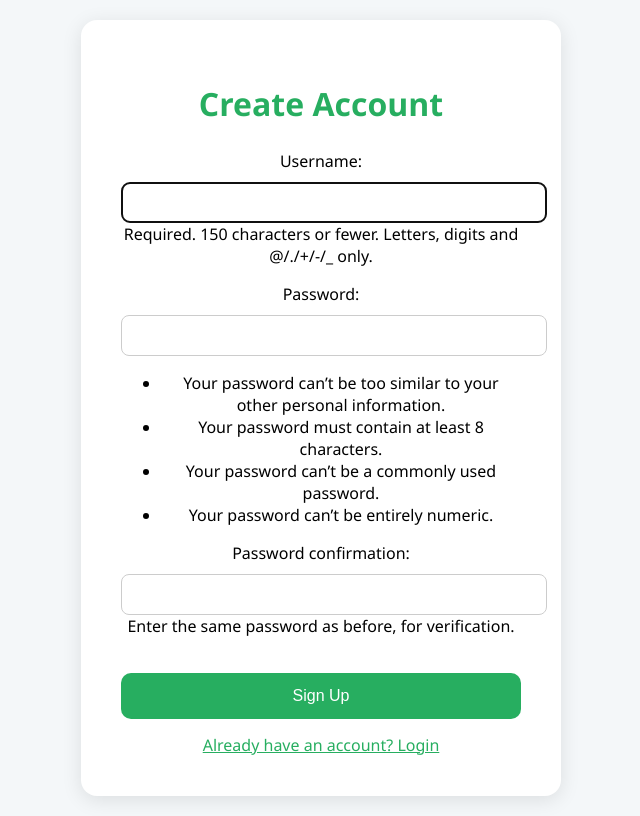
After one commit to EimearCrowley/Carbon-Footprint-Webapp-for-MTU, a Django app: page /accounts/signup/ in a window 1280 px wide. The commit adds this page. Shown: the whole page, without its empty margins (319-959 px from the left). Run offline with Django 5.2, Linux system fonts and the light colour scheme.

Commit message:
Addition of User accounts log in and sign up

```diff
--- /dev/null
+++ b/carbon_footprint_app/carbon_app/templates/Registration/signup.html
@@ -0,0 +1,81 @@
+<!DOCTYPE html>
+<html>
+<head>
+    <title>Sign Up</title>
+
+    <style>
+        body {
+            font-family: 'Segoe UI', sans-serif;
+            background-color: #f4f7f9;
+            display: flex;
+            justify-content: center;
+            align-items: center;
+            height: 100vh;
+        }
+
+        .container {
+            background: white;
+            padding: 40px;
+            border-radius: 16px;
+            width: 400px;
+            box-shadow: 0 4px 20px rgba(0,0,0,0.1);
+            text-align: center;
+        }
+
+        h1 {
+            color: #27ae60;
+            margin-bottom: 25px;
+        }
+
+        form input {
+            width: 100%;
+            padding: 12px;
+            margin-top: 10px;
+            border-radius: 8px;
+            border: 1px solid #ccc;
+        }
+
+        button {
+            margin-top: 20px;
+            width: 100%;
+            padding: 14px;
+            background-color: #27ae60;
+            border: none;
+            color: white;
+            font-size: 16px;
+            border-radius: 10px;
+            cursor: pointer;
+        }
+
+        button:hover {
+            background-color: #219150;
+        }
+
+        a {
+            display: block;
+            margin-top: 15px;
+            color: #27ae60;
+        }
+    </style>
+
+</head>
+
+<body>
+
+<div class="container">
+
+    <h1>Create Account</h1>
+
+    <form method="post">
+        {% csrf_token %}
+        {{ form.as_p }}
+
+        <button type="submit">Sign Up</button>
+    </form>
+
+    <a href="/accounts/login/">Already have an account? Login</a>
+
+</div>
+
+</body>
+</html>
--- a/carbon_footprint_app/carbon_app/urls.py
+++ b/carbon_footprint_app/carbon_app/urls.py
@@ -1,8 +1,17 @@
-from django.urls import path
-from . import views
-
+from django.contrib import admin
+from django.urls import path, include
+from carbon_app import views
 
 urlpatterns = [
+    path('admin/', admin.site.urls),
+
+    # login/logout urls
+    path('accounts/', include('django.contrib.auth.urls')),
+
+    # signup page
+    path('accounts/signup/', views.signup_view, name='signup'),
+
+    # app pages
     path('', views.mode_selection_view, name='mode_selection'),
     path('transport/', views.transport_details_view, name='transport_details'),
     path('route/', views.route_days_view, name='route_days'),
--- a/carbon_footprint_app/carbon_app/views.py
+++ b/carbon_footprint_app/carbon_app/views.py
@@ -3,10 +3,16 @@ from .forms import TransportDetailsForm, ModeSelectionForm, RouteDaysForm
 from .google_maps import get_distance_km
 import re
 
+from django.contrib.auth.decorators import login_required
+from django.contrib.auth.models import User
+from .models import EmissionRecord
+
 
 def mode_selection_view(request):
+
     if request.method == "POST":
         form = ModeSelectionForm(request.POST)
+
         if form.is_valid():
             mode = form.cleaned_data['mode_1']
 
@@ -18,6 +24,7 @@ def mode_selection_view(request):
                 return redirect('transport_details')
             else:
                 return redirect('route_days')
+
     else:
         form = ModeSelectionForm()
 
@@ -31,10 +38,13 @@ def transport_details_view(request):
 
     if request.method == "POST":
         form = TransportDetailsForm(request.POST)
+
         if form.is_valid():
             request.session['fuel_type'] = form.cleaned_data['fuel_type']
             request.session['engine_option'] = form.cleaned_data['engine_option']
+
             return redirect('route_days')
+
     else:
         form = TransportDetailsForm()
 
@@ -59,6 +69,7 @@ def transport_details_view(request):
 
 
 def is_eircode(value):
+
     cleaned_origin = value.replace(" ", "").upper()
     pattern = r'^[A-Z]\d{2}[A-Z0-9]{4}$'
 
@@ -73,9 +84,11 @@ def route_days_view(request):
     duo_mode = request.session.get('duo_mode')
 
     if request.method == "POST":
+
         form = RouteDaysForm(request.POST)
 
         if form.is_valid():
+
             origin = form.cleaned_data['origin']
             secondary_origin = form.cleaned_data.get('secondary_origin')
             destination = form.cleaned_data['destination']
@@ -116,10 +129,10 @@ def results_view(request):
 
     distance_km = get_distance_km(origin, destination)
 
-    # Save distance for summary page
     request.session['distance_km'] = distance_km
 
     emission_factors = {
+
         'petrol': {
             '1.0L': 0.12,
             '1.2L': 0.14,
@@ -127,6 +140,7 @@ def results_view(request):
             '1.6L': 0.18,
             '2.0L+': 0.22,
         },
+
         'diesel': {
             '1.0L': 0.11,
             '1.2L': 0.13,
@@ -134,6 +148,7 @@ def results_view(request):
             '1.6L': 0.17,
             '2.0L+': 0.20,
         },
+
         'electric': {
             'Hybrid': 0.05,
             'Fully Electric': 0.02,
@@ -143,31 +158,47 @@ def results_view(request):
     weekly_emissions = None
 
     try:
+
         factor = emission_factors[fuel_type][engine_option]
+
         weekly_emissions = round(distance_km * 2 * days * factor, 2)
+
     except Exception:
         weekly_emissions = None
 
-    # Save emissions to session for summary page
     request.session['weekly_emissions'] = weekly_emissions
 
-    # National comparison
+    # SAVE RESULT IF USER IS LOGGED IN
+    if request.user.is_authenticated and weekly_emissions:
+
+        EmissionRecord.objects.create(
+            user=request.user,
+            origin=origin,
+            destination=destination,
+            distance_km=distance_km,
+            weekly_emissions=weekly_emissions
+        )
+
     national_weekly = 32.7
 
     difference = None
     comparison = None
 
     if weekly_emissions is not None:
+
         difference = round(weekly_emissions - national_weekly, 2)
 
         if difference > 0:
             comparison = "above"
+
         elif difference < 0:
             comparison = "below"
+
         else:
             comparison = "equal"
 
     return render(request, 'results.html', {
+
         'origin': origin,
         'destination': destination,
         'days': days,
@@ -196,18 +227,22 @@ def summary_view(request):
         difference = round(weekly_emissions - national_average, 2)
 
         if weekly_emissions < national_average * 0.7:
+
             status = "green"
             comparison = "well below"
 
         elif weekly_emissions <= national_average:
+
             status = "yellow"
             comparison = "around"
 
         else:
+
             status = "red"
             comparison = "above"
 
     context = {
+
         'mode_1': request.session.get('mode_1'),
         'mode_2': request.session.get('mode_2'),
         'duo_mode': request.session.get('duo_mode'),
@@ -222,6 +257,25 @@ def summary_view(request):
         'difference': abs(difference) if difference else 0,
         'comparison': comparison,
         'status': status
+
     }
 
     return render(request, 'summary.html', context)
+
+
+from django.contrib.auth.forms import UserCreationForm
+from django.contrib.auth import login
+
+def signup_view(request):
+    if request.method == "POST":
+        form = UserCreationForm(request.POST)
+
+        if form.is_valid():
+            user = form.save()
+            login(request, user)
+            return redirect('mode_selection')
+
+    else:
+        form = UserCreationForm()
+
+    return render(request, "registration/signup.html", {"form": form})
--- a/carbon_footprint_app/carbon_footprint_app/settings.py
+++ b/carbon_footprint_app/carbon_footprint_app/settings.py
@@ -121,3 +121,7 @@
 # For development STATICFILES_DIRS = [BASE_DIR / "static"]
 
 GOOGLE_MAPS_API_KEY = "AIzaSyDVqmdzKD2m1ikca439nCrJvvGAtGD4VnA"
+
+#User Login settings
+LOGIN_REDIRECT_URL = 'dashboard'
+LOGOUT_REDIRECT_URL = 'home'
--- a/carbon_footprint_app/carbon_footprint_app/urls.py
+++ b/carbon_footprint_app/carbon_footprint_app/urls.py
@@ -14,23 +14,22 @@ Including another URLconf
     1. Import the include() function: from django.urls import include, path
     2. Add a URL to urlpatterns:  path('blog/', include('blog.urls'))
 """
-from django.contrib import admin
-from django.urls import path, include
-
 # if user goes here, run this function in views
 # user visits site homepage, calls index function in views
 
 from django.contrib import admin
 from django.urls import path, include
-from django.conf import settings
-from django.conf.urls.static import static
-
+from carbon_app import views
 
 urlpatterns = [
     path('admin/', admin.site.urls),
-    path('', include('carbon_app.urls')),  # Replace 'carbon_app' with your actual app name
+
+    # Django login/logout system
+    path('accounts/', include('django.contrib.auth.urls')),
+
+    # Signup page
+    path('accounts/signup/', views.signup_view, name='signup'),
+
+    # Carbon app pages
+    path('', include('carbon_app.urls')),
 ]
-
-
-if settings.DEBUG:
-    urlpatterns += static(settings.STATIC_URL, document_root=settings.STATICFILES_DIRS[0])
```
Also changed, not shown: carbon_footprint_app/carbon_app/models.py (+18 -0 lines), carbon_footprint_app/carbon_app/templates/Registration/login.html (added, +81 -0 lines), carbon_footprint_app/carbon_app/templates/mode_selection.html (+19 -2 lines), carbon_footprint_app/db.sqlite3.
